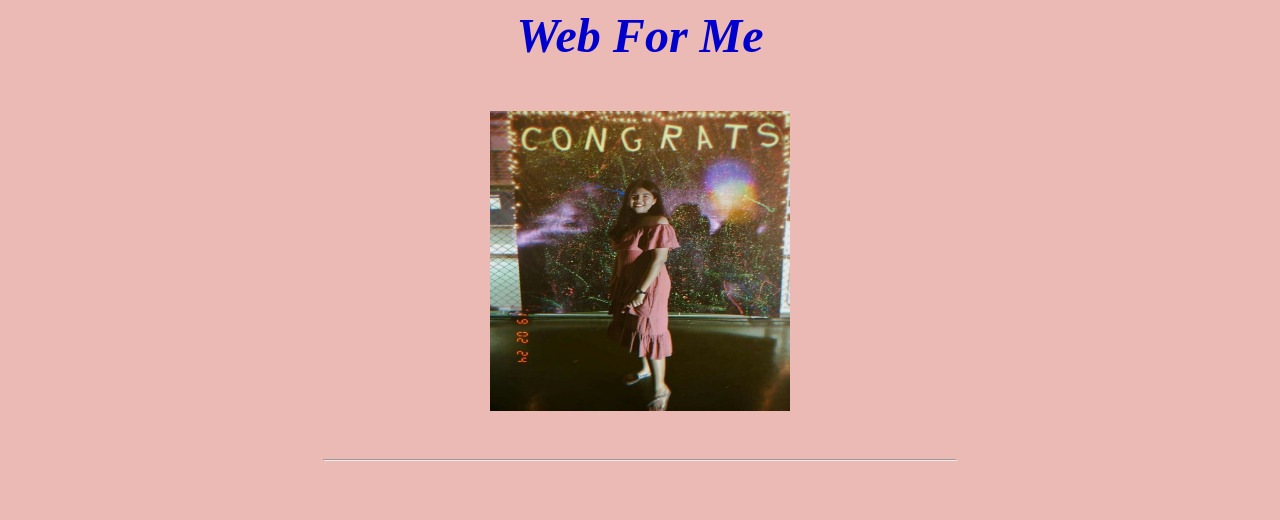
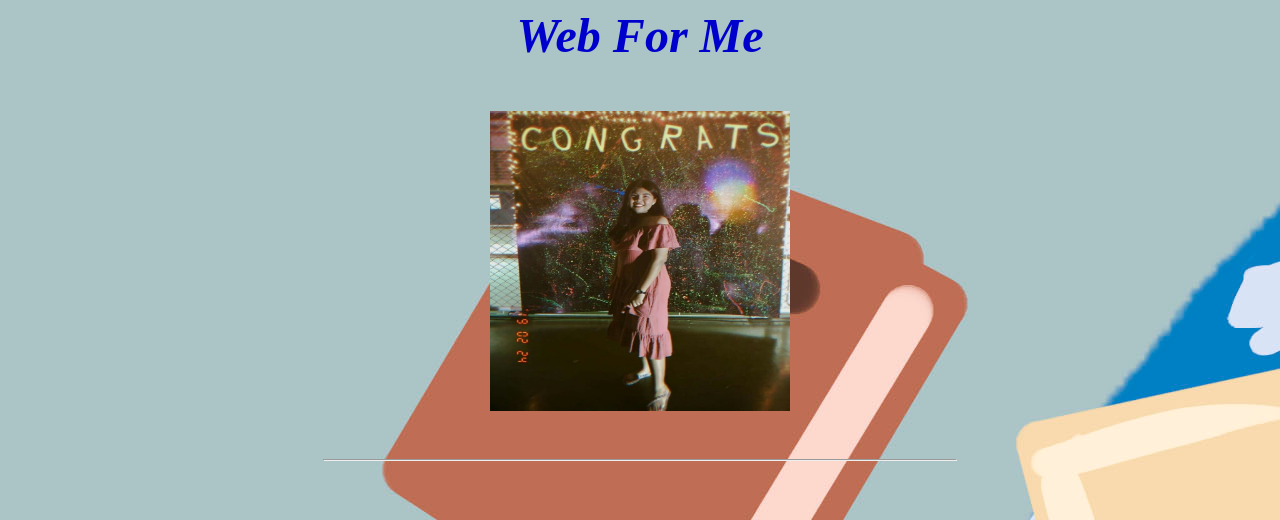
Before and after one commit to Palita29/Palita29.github.io, a plain HTML site: page index.html in a window 1280 px wide. Shown: the top 520 px of the page. Drawn offline with Linux system fonts and the light colour scheme; a web font is replaced by a local one.

Commit message:
Update index.html

```diff
--- a/index.html
+++ b/index.html
@@ -14,7 +14,7 @@ h2 {
 body {
         font-family: 'Srisakdi', serif;
         font-size: 48px;
-        background-image: url("001.jpg.");
+        background-image: url("001.jpg");
       }
 </style>
 </head>
```
